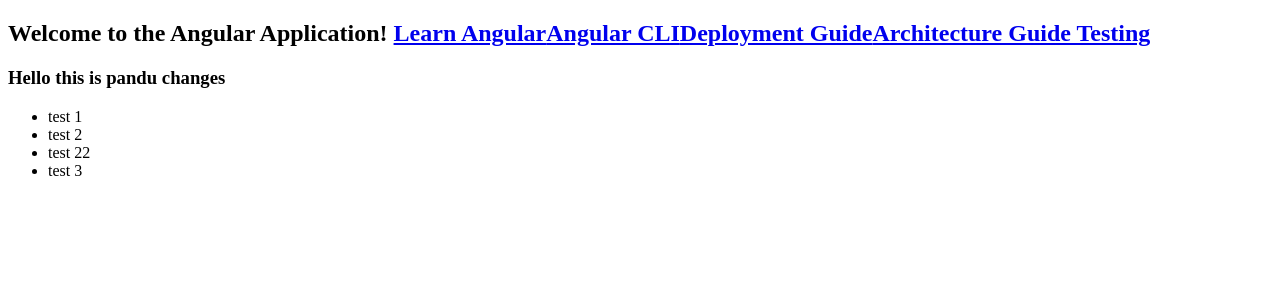
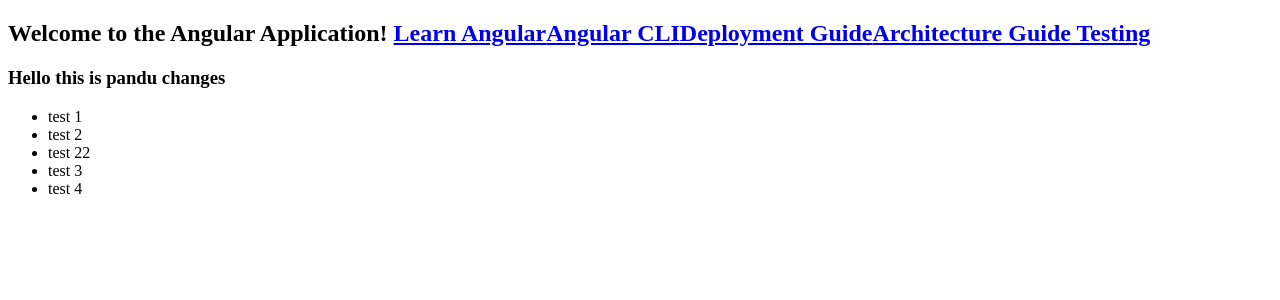
Before and after one commit to DeepakMattepally/github-angular, an Angular app: page / in a window 1280 px wide. Shown: the top 300 px of the page. Built offline with nearby package versions, Linux system fonts and the light colour scheme.

Commit message:
pandu  4th changes

```diff
--- a/src/app/app.component.html
+++ b/src/app/app.component.html
@@ -13,4 +13,5 @@
   <li>test 2</li>
     <li>test 22</li>
   <li>test 3</li>
+  <li>test 4</li>
 </ul>
```
